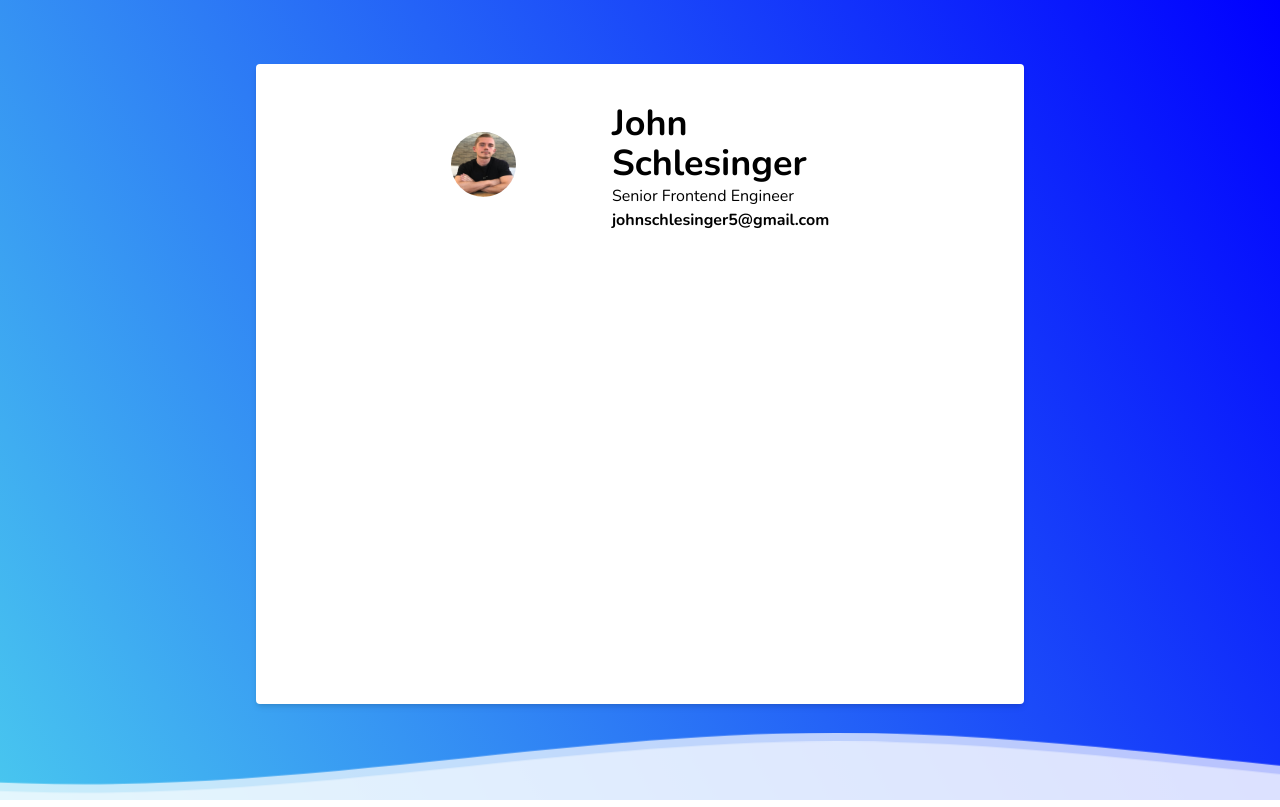
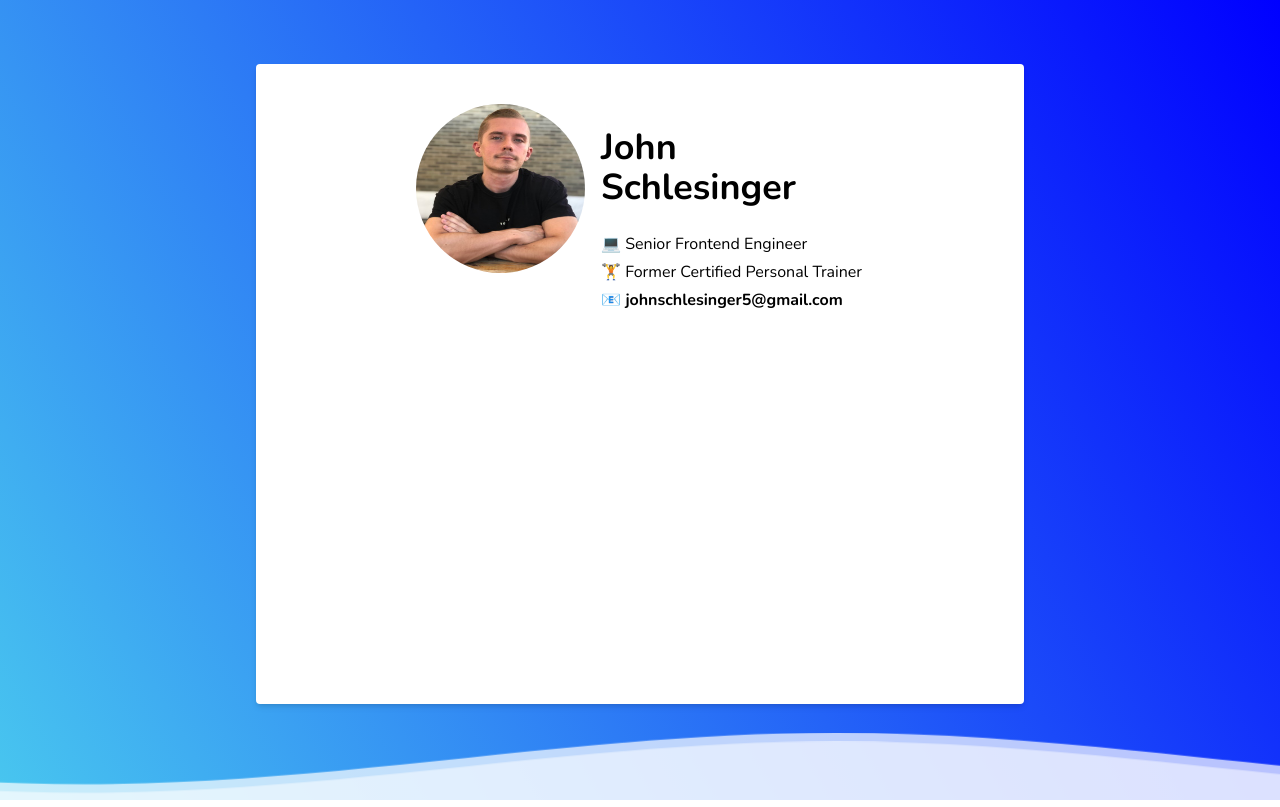
Before and after one commit to Jschles1/john-schlesinger, a Next.js app: page / in a window 1280 px wide. Built offline with nearby package versions, Linux system fonts and the light colour scheme; what tailwindcss-animation would draw is missing.

Commit message:
Header adjustments

```diff
--- a/src/components/Header.tsx
+++ b/src/components/Header.tsx
@@ -2,15 +2,16 @@ import * as React from 'react';
 import NextImage from 'next/image';
 
 const Header: React.FC = () => (
-    <div className="flex items-center mx-auto max-w-[55%]">
-        <div className="mr-24">
+    <div className="flex items-start mx-auto max-w-[65%] gap-4 justify-around">
+        <div>
             <NextImage className="rounded-full" src="/images/headshot2022.jpg" width={180} height={180} />
         </div>
-        <div className="h-full">
-            <h1 className="text-4xl font-bold">John Schlesinger</h1>
-            <div>
-                <p>Senior Frontend Engineer</p>
-                <p className="font-bold">johnschlesinger5@gmail.com</p>
+        <div className="h-full relative">
+            <h1 className="text-4xl font-bold my-6">John Schlesinger</h1>
+            <div className="[&>p]:mb-1">
+                <p>&#128187; Senior Frontend Engineer</p>
+                <p>&#127947; Former Certified Personal Trainer</p>
+                <p className="font-bold">&#128231; johnschlesinger5@gmail.com</p>
             </div>
         </div>
     </div>
```
